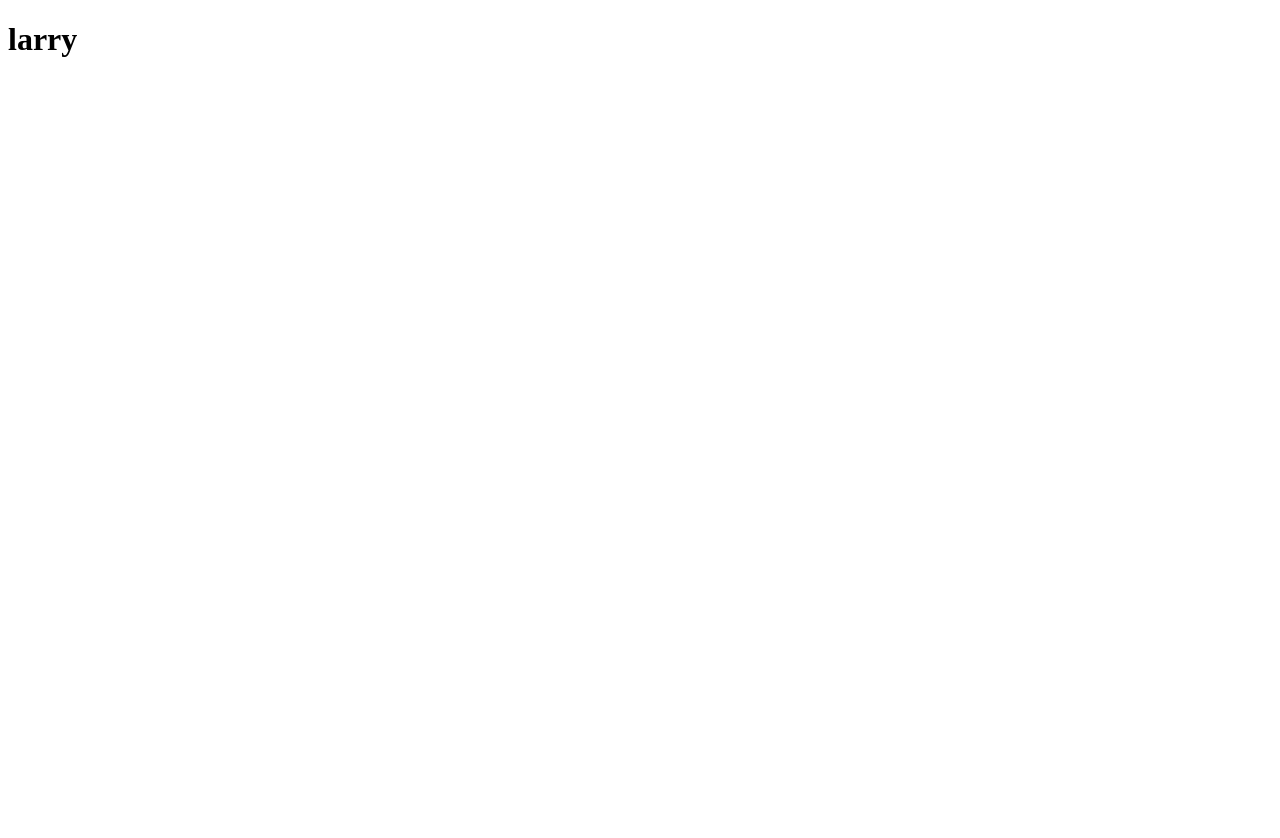
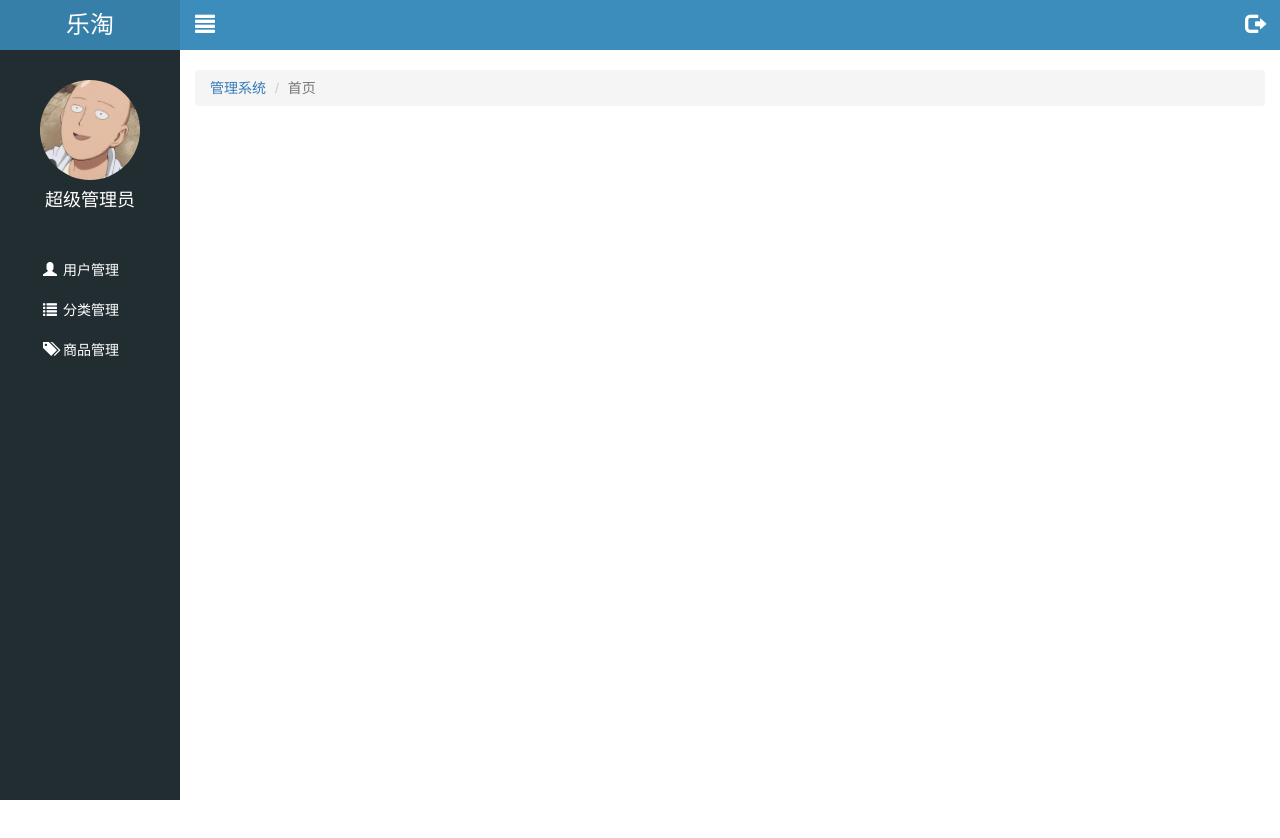
Before and after one commit to larry-larry/letao, a website: page public/bank/index.html in a window 1280 px wide. Shown: the top 838 px of the page. Before the commit the page ends 800 px from the top, so only its background shows below. Drawn offline with nearby package versions, Linux system fonts and the light colour scheme.

Commit message:
公共类的滑动效果完成

```diff
--- a/public/bank/css/common.css
+++ b/public/bank/css/common.css
@@ -1,3 +1,21 @@
+/* 重置默认样式 */
+a {
+    color: #333;
+}
+
+/* lvha */
+a:link,
+a:visited,
+a:hover,
+a:active {
+    text-decoration: none;
+}
+
+ul {
+    list-style: none;
+    padding: 0;
+    margin: 0;
+}
 /* 定义一个登录页的背景色 */
 .body_bg {
     background-color: #222D32;
@@ -13,3 +31,129 @@
 .mt_150 {
     margin-top: 150px;
 }
+.mt_20 {
+    margin-top: 20px;
+}
+
+
+/* index首页 */
+.lt_aside {
+    position: fixed;
+    left: 0;
+    top: 0;
+    width: 180px;
+    height: 100%;
+    background-color: #222D32;
+    z-index: 999;
+    /* 动画效果 */
+    transition: all 1s;
+}
+/* hide 隐藏类  display: none; */
+.lt_aside.hidemenu {
+    left: -180px;
+}
+
+.lt_aside .brand {
+    width: 100%;
+    height: 50px;
+    background-color: #367FA9;
+    text-align: center;
+    line-height: 50px;
+}
+
+.lt_aside .brand a {
+    color: #fff;
+    font-size: 24px;
+}
+
+.lt_aside .user {
+    height: 180px;
+    padding-top: 30px;
+}
+
+.lt_aside .user img {
+    width: 100px;
+    height: 100px;
+    display: block;
+    margin: 0 auto;
+    border-radius: 50%;
+}
+
+.lt_aside .user p {
+    color: #fff;
+    font-size: 18px;
+    text-align: center;
+    height: 40px;
+    line-height: 40px;
+}
+
+.lt_aside .nav {
+    padding-top: 20px;
+}
+
+.lt_aside .nav a {
+    display: block;
+    height: 40px;
+    line-height: 40px;
+    color: #fff;
+    padding-left: 40px;
+    border-left: 3px solid transparent;
+}
+
+.lt_aside .nav a.current {
+    background-color: #1D1F21;
+    border-left: 3px solid #069;
+}
+
+.lt_aside .nav a i {
+    margin-right: 6px;
+}
+
+.lt_aside .nav .child a {
+    padding-left: 60px;
+}
+
+.lt_aside .nav .child {
+    display: none;
+}
+
+.lt_main {
+    height: 2000px;
+    padding-left: 180px;
+    padding-top: 50px;
+    /* 动画效果 */
+    transition: all 1s;
+}
+/* 设置类left值为0 */
+.lt_main.hidemenu {
+  padding-left: 0px;
+}
+
+.lt_main .lt_topbar {
+    position: fixed;
+    left: 0;
+    top: 0;
+    width: 100%;
+    height: 50px;
+    background-color:#3C8DBC;
+    padding-left: 180px;
+    /* 加动画 */
+    transition: all 1s;
+}
+/* 同理设置类的left值 */
+.lt_topbar.hidemenu {
+  padding-left: 0px;
+}
+
+.lt_main .lt_topbar a {
+    width: 50px;
+    height: 50px;
+    line-height: 50px;
+    text-align: center;
+    color: #fff;
+    font-size: 20px;
+}
+
+.lt_main .breadcrumb a {
+    color: #337AB7;
+}
--- a/public/bank/index.html
+++ b/public/bank/index.html
@@ -5,14 +5,80 @@
     <meta charset="UTF-8">
     <meta name="viewport" content="width=device-width, initial-scale=1.0">
     <meta http-equiv="X-UA-Compatible" content="ie=edge">
-    <title>Document</title>
-
+    <title>乐淘</title>
+    <!-- 引入bootstrap css包 -->
+    <link rel="stylesheet" href="./lib/bootstrap/css/bootstrap.css">
+    <!-- 引入bootstrap-validator  css插件 -->
+    <link rel="stylesheet" href="./lib/bootstrap-validator/css/bootstrapValidator.min.css">
+    <!-- 引入nprogress css包 -->
+    <link rel="stylesheet" href="./lib/nprogress/nprogress.css">
+    <!-- 引入自己的开发的css包 -->
+    <link rel="stylesheet" href="./css/common.css">
 </head>
 
 <body>
 
-    <h1>larry</h1>
+    <!-- 侧边栏 -->
+    <div class="lt_aside">
+        <!-- 标题 -->
+        <div class="brand">
+            <a href="index.html">乐淘</a>
+        </div>
+        <!-- 用户 -->
+        <div class="user">
+            <img src="./images/47763984.jpg" alt="">
+            <p>超级管理员</p>
+        </div>
+        <!-- 导航 -->
+        <div class="nav">
+            <ul>
+                <li><a href="user.html"><i class="glyphicon glyphicon-user"></i><span>用户管理</span></a></li>
+                <li>
+                    <a class="category" href="javascript:;"><i class="glyphicon glyphicon-list"></i><span>分类管理</span></a>
+                    <div class="child">
+                        <a href="first.html">一级分类</a>
+                        <a href="second.html">二级分类</a>
+                    </div>
+                </li>
+                <li><a href="product.html"><i class="glyphicon glyphicon-tags"></i><span>商品管理</span></a></li>
+            </ul>
+        </div>
+    </div>
 
+    <!-- 主体部分 -->
+    <div class="lt_main">
+        <div class="lt_topbar">
+            <a href="#" class="pull-left">
+                <i class="icon_menu glyphicon glyphicon-align-justify"></i>
+            </a>
+            <a href="#" class="pull-right">
+                <i class="icon_logout glyphicon glyphicon-log-out"></i>
+            </a>
+        </div>
+
+        <!--  container , container-fluid 宽度100%-->
+        <div class="container-fluid">
+            <!-- 这里使用bootstrap里面组件里面的路径导航 -->
+            <ol class="breadcrumb mt_20">
+                <li><a href="index.html">管理系统</a></li>
+                <li class="active">首页</li>
+            </ol>
+        </div>
+    </div>
+
+
+    <!-- 引入jquery包 -->
+    <script src="./lib/jquery/\/jquery.js"></script>
+    <!-- 引入bootstrap js包 -->
+    <script src="./lib/bootstrap/js/bootstrap.js"></script>
+    <!-- 引入bootstrap-validator  js插件  要注意顺序,放在bootstrap下面,依赖bootstrap-->
+    <script src="./lib/bootstrap-validator/js/bootstrapValidator.min.js"></script>
+    <!-- 自己开发的js包 -->
+    <script src="./js/login.js"></script>
+    <!-- 引入nprogress js包 -->
+    <script src="./lib/nprogress/nprogress.js"></script>
+    <!-- 引入common.js实现进度条功能 -->
+    <script src="./js/common.js"></script>
 </body>
 
 </html>
--- a/public/bank/js/common.js
+++ b/public/bank/js/common.js
@@ -32,3 +32,28 @@ $(document).ajaxStop(function () {
         NProgress.done();
     }, 600);
 });
+
+
+
+// 公用的功能:
+// 1. 左侧二级菜单的切换
+// 2. 左侧整体菜单的切换
+// 3. 公共的退出功能
+
+// 等待 dom 结构加载完成后, 才会执行
+$(function () {
+    // 1. 左侧二级菜单的切换
+    // 点击category让它的兄弟元素切换显示
+    $('.lt_aside .category').click(function () {
+        $(this).siblings().stop().slideToggle();
+    })
+
+    // 2. 左侧整体菜单的切换
+    $('.lt_topbar .icon_menu').click(function () {
+        // 让左侧整个菜单切换显示, 改左侧菜单的 left 值
+        // 点击的时候给整个侧边栏加类,这个类我们再css设置样式,设成0
+        $('.lt_aside').toggleClass('hidemenu');
+        $('.lt_main').toggleClass('hidemenu');
+        $('.lt_topbar').toggleClass('hidemenu');
+    })
+});
```
Also changed, not shown: public/bank/images/47763984.jpg (added).
